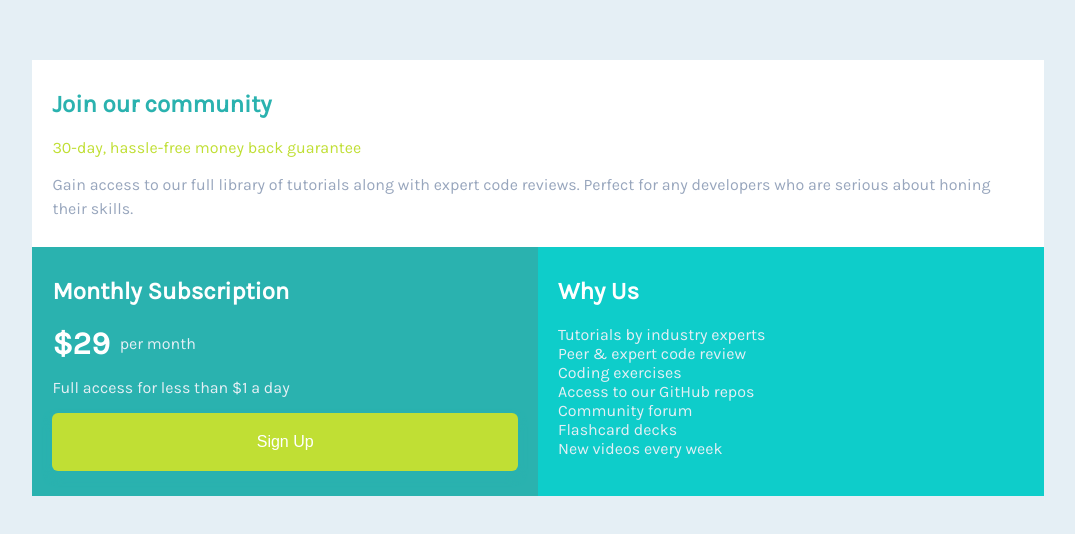
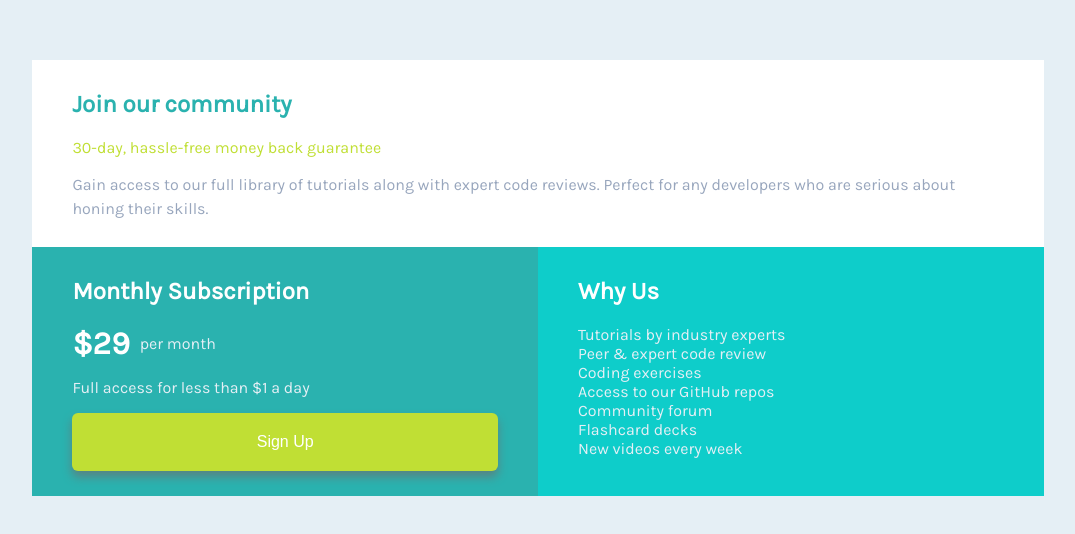
Before and after one commit to jcsmileyjr/Single-price-grid, a plain HTML site: page index.html in a window 1280 px wide. Shown: the part 148-682 px from the top of the page, without its empty margins (102-1177 px from the left). Drawn offline with Linux system fonts and the light colour scheme.

Commit message:
Style: Add more space to sections

```diff
--- a/styles.css
+++ b/styles.css
@@ -82,7 +82,7 @@
       padding:20px 0;
       border:none;
       color: white;
-      box-shadow: 0px 6px 10px var(--Primary-Cyan);
+      box-shadow: 0px 6px 10px hsl(179, 20%, 43%);
       border-radius: 6px;
       font-size: medium;
       margin-bottom: 15px;
@@ -108,4 +108,8 @@
       "content content"
       "CTA about";
     }
+
+    section{
+        padding:10px 40px;
+    }
   }
```
